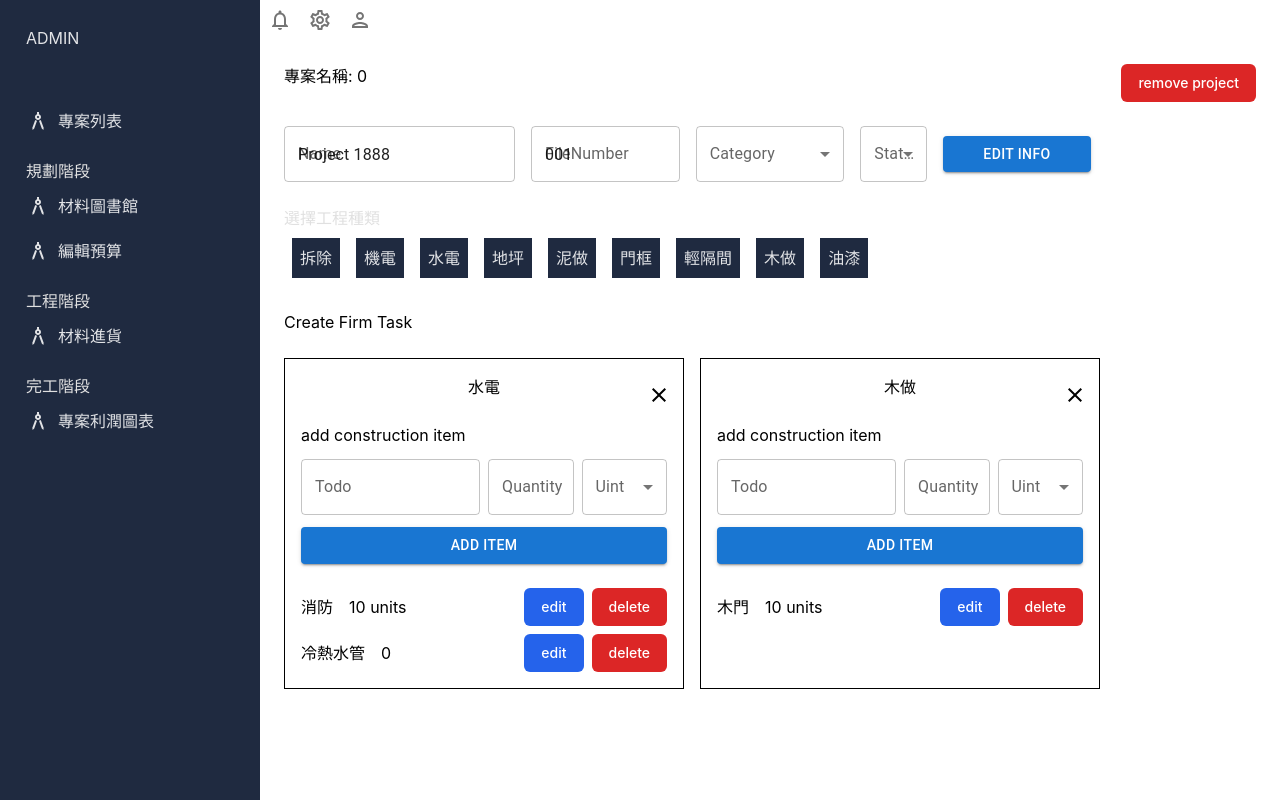
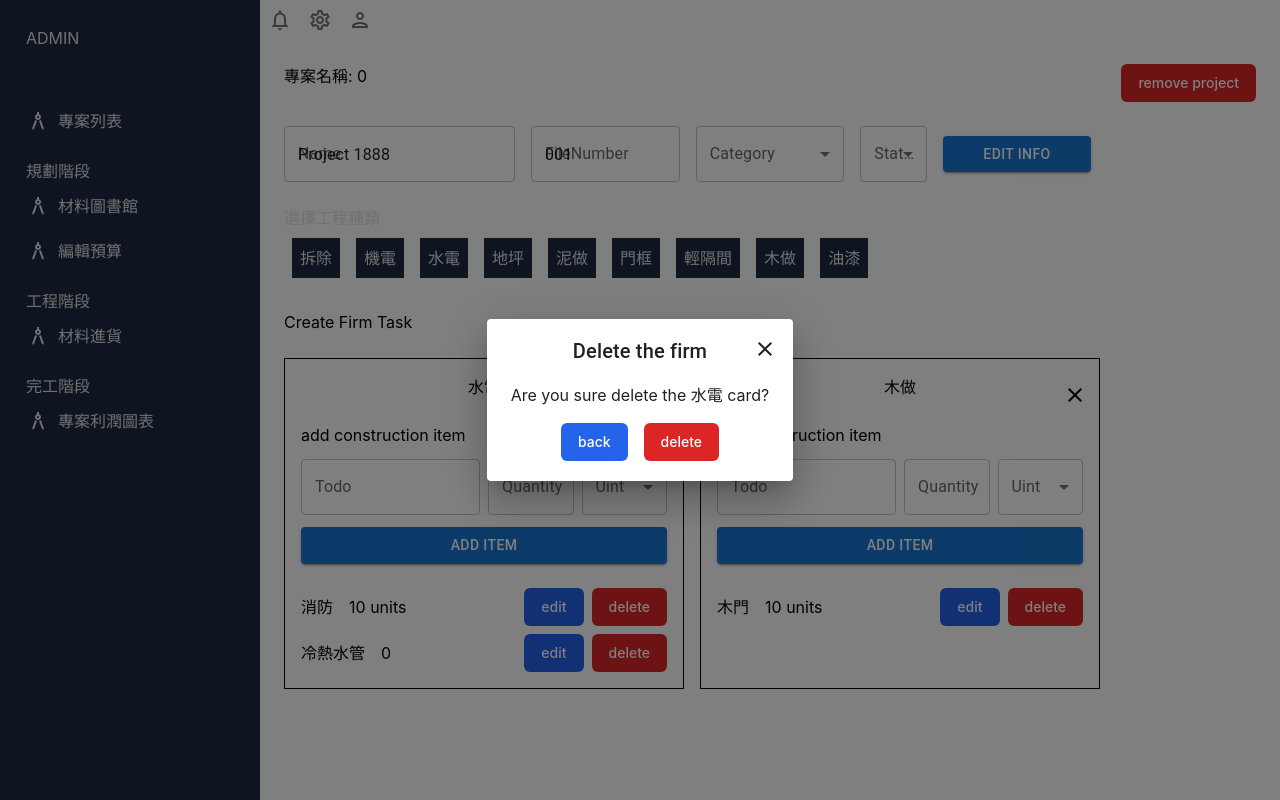
Before and after one commit to eddie8119/react-dashboard, a React (Vite) app: page /plan/project/0 in a window 1280 px wide. Both pictures are taken after a click on the button 659 px from the left and 395 px from the top of the page. Built offline with nearby package versions, Linux system fonts and the light colour scheme; data requests are answered from the project's data file.

Commit message:
make PopUp component

```diff
--- /dev/null
+++ b/src/components/PopUp/index.tsx
@@ -0,0 +1,72 @@
+import { FC } from 'react';
+import { Dialog, DialogTitle, DialogContent, IconButton } from '@mui/material';
+import ClearIcon from '@mui/icons-material/Clear';
+
+interface PopUpProps {
+  popupTitle: string;
+  popupIndex: string;
+  openComfirmPop: boolean;
+  handlePopClose: () => void;
+}
+const PopUp: FC<PopUpProps> = ({
+  popupTitle,
+  popupIndex,
+  openComfirmPop,
+  handlePopClose,
+}) => {
+  const btnLists = [
+    {
+      id: 1,
+      name: 'back',
+      color: 'bg-blue-600',
+      hovercolor: 'bg-blue-700',
+      action: handlePopClose,
+    },
+    {
+      id: 2,
+      name: 'delete',
+      color: 'bg-red-600',
+      hovercolor: 'bg-red-700',
+      action: handlePopClose,
+    },
+  ];
+
+  return (
+    <Dialog
+      open={openComfirmPop}
+      onClose={handlePopClose}
+      aria-labelledby="form-dialog-title"
+    >
+      <DialogTitle style={{ textAlign: 'center' }}>
+        {popupTitle}
+        <IconButton
+          edge="end"
+          color="inherit"
+          onClick={handlePopClose}
+          aria-label="close"
+          style={{ position: 'absolute', right: '20px', top: '10px' }}
+        >
+          <ClearIcon />
+        </IconButton>
+      </DialogTitle>
+
+      <DialogContent className="flex flex-col gap-4">
+        <p>{popupIndex}</p>
+
+        <div className="flex w-full justify-center gap-4">
+          {btnLists.map((btn) => (
+            <button
+              onClick={btn.action}
+              key={btn.id}
+              className={`rounded-md border border-transparent ${btn.color} px-4 py-2 text-center text-sm font-medium text-white hover:${btn.hovercolor}  focus:ring-2 `}
+            >
+              {btn.name}
+            </button>
+          ))}
+        </div>
+      </DialogContent>
+    </Dialog>
+  );
+};
+
+export default PopUp;
--- a/src/content/dashboards/ProjectPlan/FirmTaskPanel.tsx
+++ b/src/content/dashboards/ProjectPlan/FirmTaskPanel.tsx
@@ -1,15 +1,25 @@
-import { FC } from 'react';
-
+import { useState, lazy, FC } from 'react';
 import CreatTodo from './CreatTodo';
 import TodoListsArea from './TodoListsArea';
 import { IconButton } from '@mui/material';
 import ClearIcon from '@mui/icons-material/Clear';
+const PopUp = lazy(() => import('../../../components/PopUp'));
 
 interface FirmTaskPanelProps {
   firmTask: ThirdPartyData;
 }
 
 const FirmTaskPanel: FC<FirmTaskPanelProps> = ({ firmTask }) => {
+  const [openComfirmPop, setOpenComfirmPop] = useState<boolean>(false);
+
+  const handlePopOpen: () => void = () => {
+    setOpenComfirmPop(true);
+  };
+  const handlePopClose: () => void = () => {
+    setOpenComfirmPop(false);
+  };
+  const popPropsTitle = firmTask.name;
+
   return (
     <div
       key={firmTask.id}
@@ -18,6 +28,7 @@ const FirmTaskPanel: FC<FirmTaskPanelProps> = ({ firmTask }) => {
       <div className="relative flex items-center justify-center">
         <h1>{firmTask.name}</h1>
         <IconButton
+          onClick={handlePopOpen}
           edge="end"
           color="inherit"
           aria-label="close"
@@ -31,6 +42,14 @@ const FirmTaskPanel: FC<FirmTaskPanelProps> = ({ firmTask }) => {
         </IconButton>
       </div>
 
+      {/* 彈窗 */}
+      <PopUp
+        openComfirmPop={openComfirmPop}
+        handlePopClose={handlePopClose}
+        popupTitle="Delete the firm"
+        popupIndex={`Are you sure delete the ${popPropsTitle} card?`}
+      />
+
       <CreatTodo />
       <TodoListsArea firmTaskLists={firmTask.taskLists} />
     </div>
```
